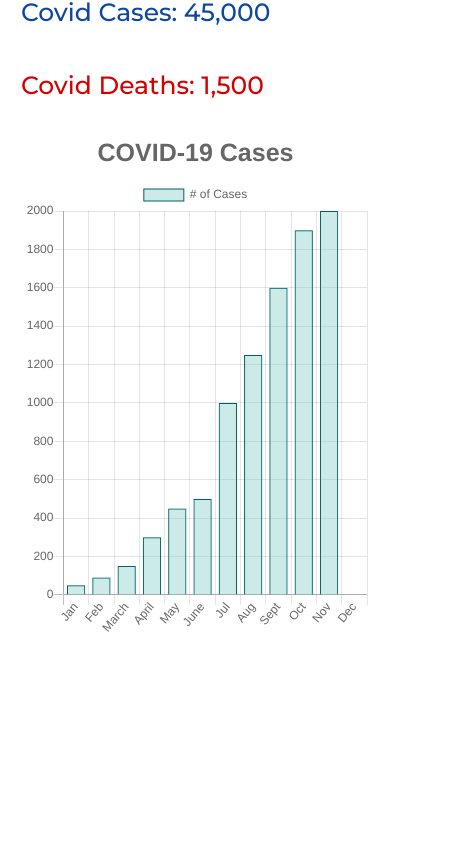
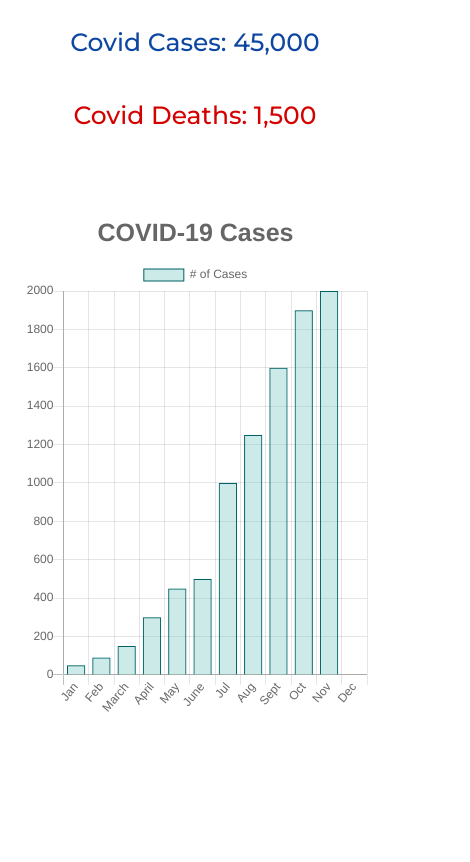
Before and after one commit to aaroncenteno/covid-ca, a plain HTML site: page index.html in a window 390 px wide. Shown: the part 461-1323 px from the top of the page, 470 px wide, since content can reach past the window. Before the commit the page ends 1173 px from the top, so only its background shows below. Drawn offline with nearby package versions, Linux system fonts and the light colour scheme; no server answers.

Commit message:
Media Queries for iPhones, Ipad, medium monitors

```diff
--- a/assets/css/style.css
+++ b/assets/css/style.css
@@ -51,9 +51,14 @@ aside {
 
 /* Searched City Styling */
 
+.current-city {
+
+}
+
 .city-stats {
     /* width: 50%; */
     padding-left: 50px;
+    margin-top: 30px;
 }
 
 .city-header {
@@ -77,11 +82,11 @@ aside {
 }
 
 .stats-chart {
-    padding-left: 100px;
+    /* padding-left: 100px; */
     height: 100%;
     width: 100%;
     position: relative;
-    margin: auto;
+    margin-top: 30px;
     height: 60vh;
     width: 80vw;
 }
@@ -116,12 +121,29 @@ input {
     background-color: var(--secondary-color);
 }
 
-@media only screen and (max-width: 600px) {
+
+
+@media only screen and (max-width: 925px) {
+    .current-city {
+        display: inline-block;
+    }
+
+    .city-stats {
+        text-align: center;
+    }
+
+    .stats-chart {
+        margin-top: 50px;
+    }
+
     .card-container {
         display: inline-block;
-        padding-top: 50px;
-        padding-right: 0px;
-        padding-left: 50px;
+        margin: 0 150px 0 150px;
+    }
+
+    .card {
+        margin: 20px;
+        height: 350px;
     }
 
     .stats-chart {
@@ -129,3 +151,29 @@ input {
         width: 80vw;
     }
 }
+
+@media only screen and (max-width: 775px) {
+    .card-container {
+        display: inline-block;
+        margin: 40px 40px 40px 40px;
+        width: 100%;
+    }
+
+    .stats-chart {
+        height: 40vh;
+        width: 80vw;
+        margin-left: 200px;
+    }
+
+    .card {
+        height: 450px;
+    }
+}
+
+@media only screen and (max-width: 600px) {
+
+    .stats-chart {
+        height: 60vh;
+        width: 80vw;
+    }
+}
--- a/assets/js/script.js
+++ b/assets/js/script.js
@@ -135,7 +135,7 @@ var getTestSites = function () {
         cardContent.classList = "card-content white-text";
         cardContent.appendChild(cardTitle);
         var card = document.createElement("div");
-        card.classList = "card darken-1 col s10 m3 l2";
+        card.classList = "card darken-1 col s112 m5 l2";
         card.appendChild(cardContent);
         var cardContainer = document.querySelector(".card-container");
 
--- a/index.html
+++ b/index.html
@@ -22,7 +22,7 @@
   </nav>
   <div class="row">
       <!-- Add City and Searched City History -->
-    <aside class="col s12 m2 l2">
+      <aside class="col s12 m3 l2">
         <!-- Add City Button -->
         <button id="add-city-btn" class="waves-effect waves-light btn search-btn modal-trigger" href="#modal1">
           <i class="fas fa-search-plus"></i> Add a City
@@ -43,18 +43,19 @@
 
       <!-- Searched City Container -->
 
-    <div class="col s12 m10 l10">
+      <div class=" current-city col s12 m9 l10">
         <!-- City Statistics -->
-      <div class="city-stats col s12 m5 l4">
+        <div class="city-stats col s12 m9 l5">
           <h3 class="city-header">Los Angeles</h3>
           <p class="city-cases">Covid Cases: 45,000</p>
           <p class="city-deaths">Covid Deaths: 1,500</p>
         </div>
         <!-- City Chart -->
-      <div class="stats-chart col s12 m7 l7">
+        <div class="stats-chart col s12 m9 l6">
           <canvas id="myChart"></canvas>
         </div>
       </div>
+
 
 
     <!-- Facilities Cards -->
```
Lines whose indentation alone changed are shown as unchanged.
